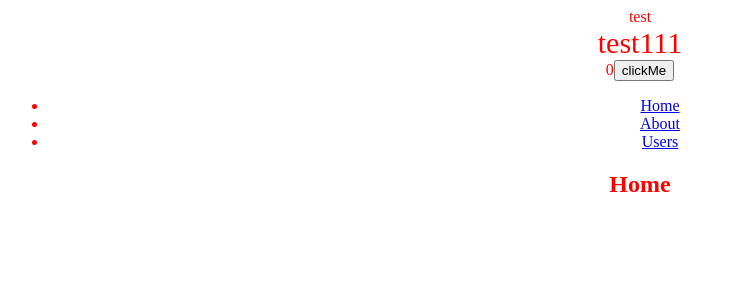
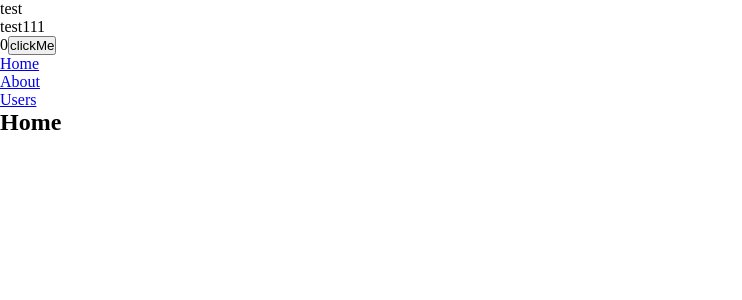
Before and after one commit to yenhsuan/jwt-spa-login, a React app in the folder client/: page / in a window 1280 px wide. Shown: the top 300 px of the page, without its empty margins (0-742 px from the left). Built offline with nearby package versions, Linux system fonts and the light colour scheme.

Commit message:
add normalize css

```diff
--- a/client/src/sass/main.scss
+++ b/client/src/sass/main.scss
@@ -1,12 +1,7 @@
-.app-root {
-  text-align: center;
-  color: red;
-
-  &__text {
-    font-size: 30px;
-  }
-
-  ::placeholder {
-    color: blue;
-  }
+*,
+*::after,
+*::before {
+  padding: 0;
+  margin: 0;
+  box-sizing: border-box;
 }
```
